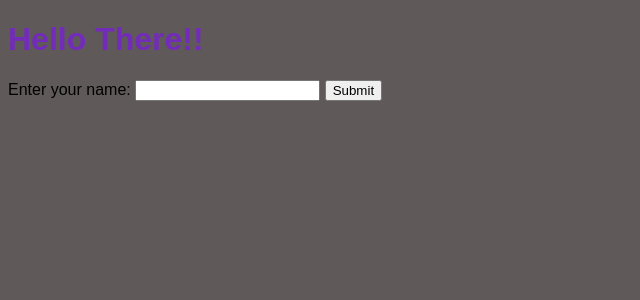
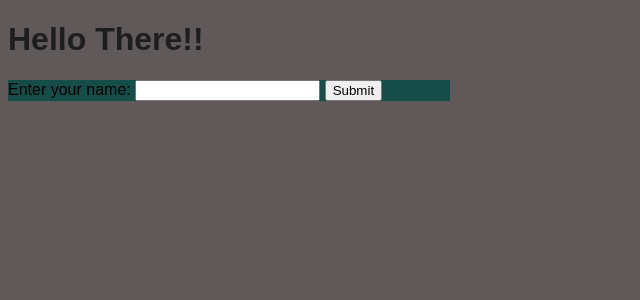
Before and after one commit to Lukefrotts227/webdevarc, a Flask app: page / in a window 1280 px wide. Shown: the top 300 px of the page, without its empty margins (0-640 px from the left). Run offline with Flask 3, Linux system fonts and the light colour scheme.

Commit message:
more intro to flask here

```diff
--- a/Ordinary/firstflaskarc/main.py
+++ b/Ordinary/firstflaskarc/main.py
@@ -27,14 +27,14 @@ def index():
         name = request.form['name']
         name = name.lower()
         if not name in data:
-            data[name] = Person(name)
-            return redirect(url_for('next', name=name))
+            data[name] = Person(name.strip())
+            return redirect(url_for('next', name=name.strip()))
 
         elif name in data:
-            return redirect(url_for('next', name=name))
+            return redirect(url_for('next', name=name.strip()))
 
         elif name in data and data[name].new == True:
-            return redirect(url_for('main', name=name))
+            return redirect(url_for('main', name=name.strip()))
 
     return render_template('index.html')
 
@@ -45,9 +45,9 @@ def next(name):
         club = request.form['club']
         data[name].add_club(club)
         print("here")
-        return redirect(url_for('main', name=name))
+        return redirect(url_for('main', name=name.strip()))
 
-    return render_template('next.html', name = rename)
+    return render_template('next.html', name = rename.strip())
 
 @app.route('/change/<name>', methods=['GET', 'POST'])
 def change(name):
@@ -56,15 +56,16 @@ def change(name):
     if request.method == 'POST':
         club = request.form['club']
         data[name].add_club(club)
-        return redirect(url_for('main', name=name))
+        return redirect(url_for('main', name=name.strip()))
 
 
-    return render_template('change.html', name= rename, club = club)
+    return render_template('change.html', name= rename.strip(), club = club.strip())
 
 @app.route('/main/<name>', methods=['GET', 'POST'])
 def main(name):
-    club = data[name].club
-    rename = name.title()
+    club = data[name].club.strip()
+    rename = name.title().strip()
+
 
 
     return render_template('main.html', name = rename, club = club)
--- a/Ordinary/firstflaskarc/static/styles.css
+++ b/Ordinary/firstflaskarc/static/styles.css
@@ -4,10 +4,33 @@ body {
 }
 
 h1 {
-    color: hsl(270, 62%, 45%);
+    color: hsl(260, 5%, 12%);
 }
 
 
 h2 {
-        color: hwb(270, 45%, 5%);
+    color: hwb(270, 45%, 5%);
 }
+
+.top-index{
+
+    top: 25;
+    left: 0
+}
+
+
+.animated-element {
+
+    background-color: rgb(21, 78, 72);
+    top: 0;
+    left: 0;
+    width: 35%; /* Set a fixed width */
+    height: 14%;
+    animation: spin .5s; /* Apply the animation */
+}
+
+/* Define the keyframes for the animation */
+@keyframes spin {
+    0% { transform: translate(-50%, -50%) rotate(0deg); }
+    100% { transform: translate(-50%, -50%) rotate(360deg); }
+}
--- a/Ordinary/firstflaskarc/templates/index.html
+++ b/Ordinary/firstflaskarc/templates/index.html
@@ -5,11 +5,17 @@
     <link rel="stylesheet" href="{{ url_for('static', filename='styles.css') }}">
 </head>
 <body>
+    <div class="top-index">
         <h1>Hello There!!</h1>
+    </div>
+    <div class ="animated-element">
         <form method="POST", action="">
         <label for="name">Enter your name: </label>
         <input type="text" id="name" name="name"/>
         <input type="submit" value="Submit">
         </form>
+    </div>
+
+
 </body>
 </html>
--- a/Ordinary/firstflaskarc/templates/main.html
+++ b/Ordinary/firstflaskarc/templates/main.html
@@ -7,7 +7,7 @@
 
     <body>
         <h1>Welcome to The Main Page {{ name }}</h1>
-        <a href="{{url_for('change', name=name)}}">Change the club</a>
+        <a href="{{ url_for('change', name=name.lower()) }}">Change the club</a>
 
     </body>
 
```
Also changed, not shown: Ordinary/firstflaskarc/templates/change.html (+4 -4 lines), Ordinary/firstflaskarc/static/script.js (added). Lines whose indentation alone changed are shown as unchanged.
